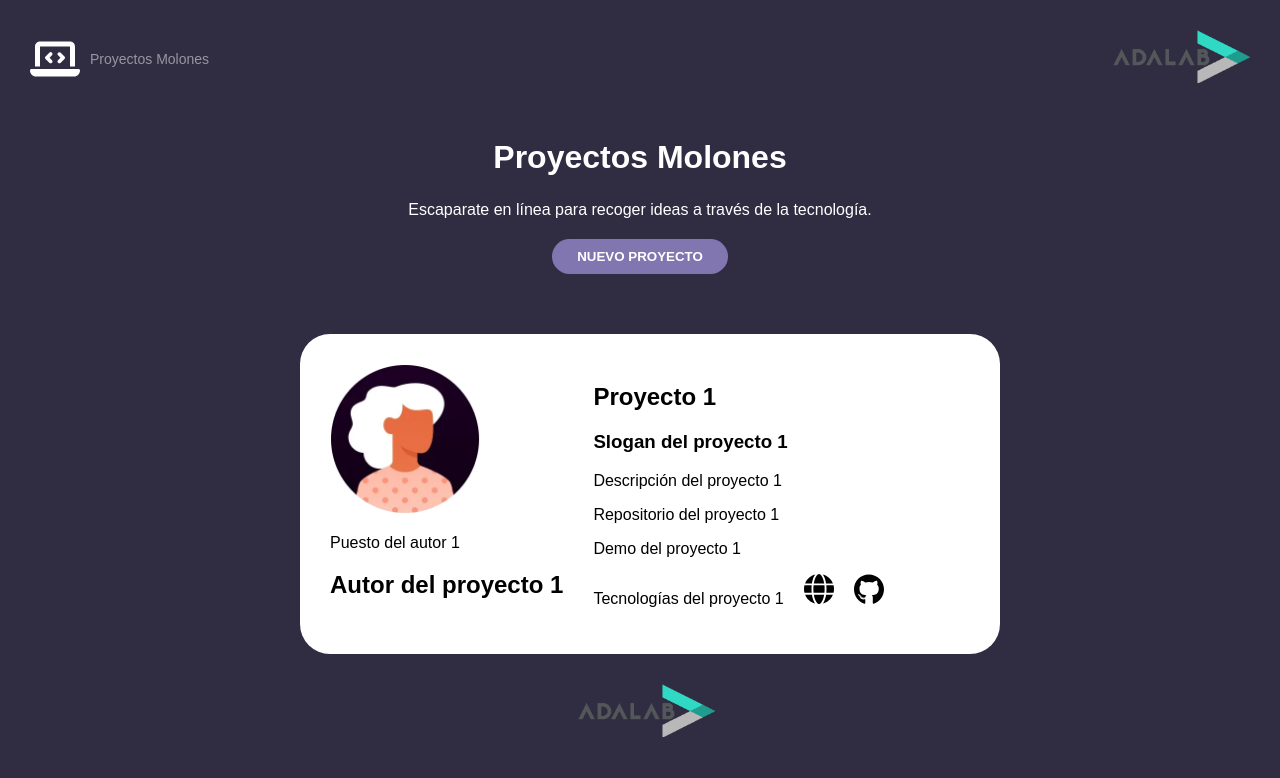
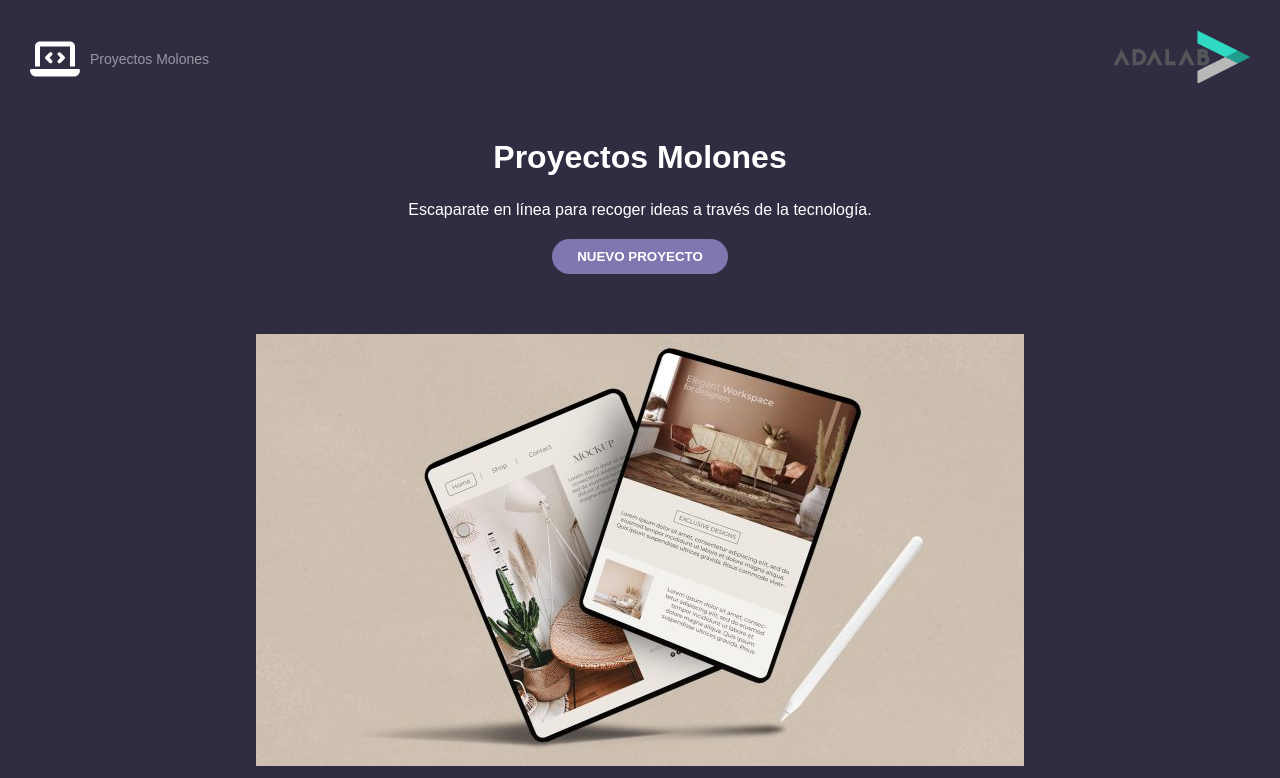
Before and after one commit to Rosana-Moya/project-promo-55-module-3-team-2, a React (Vite) app: page /#/detail-page/1 in a window 1280 px wide. Shown: the top 778 px of the page. Built offline with nearby package versions, Linux system fonts and the light colour scheme.

Commit message:
cambios en detail page

```diff
--- a/src/pages/DetailPage.jsx
+++ b/src/pages/DetailPage.jsx
@@ -2,7 +2,7 @@ import "react";
 import { useParams } from "react-router-dom";
 import ls from "../services/localStorage";
 import HeaderList from "../components/HeaderList";
-import Card from "../components/Card";
+import Preview from "../components/Preview";
 import Footer from "../components/Footer";
 
 const DetailPage = () => {
@@ -45,7 +45,7 @@ const DetailPage = () => {
   return (
     <>
       <HeaderList />
-      <Card
+      <Preview
         name={project.name}
         slogan={project.slogan}
         repo={project.repo}
```
